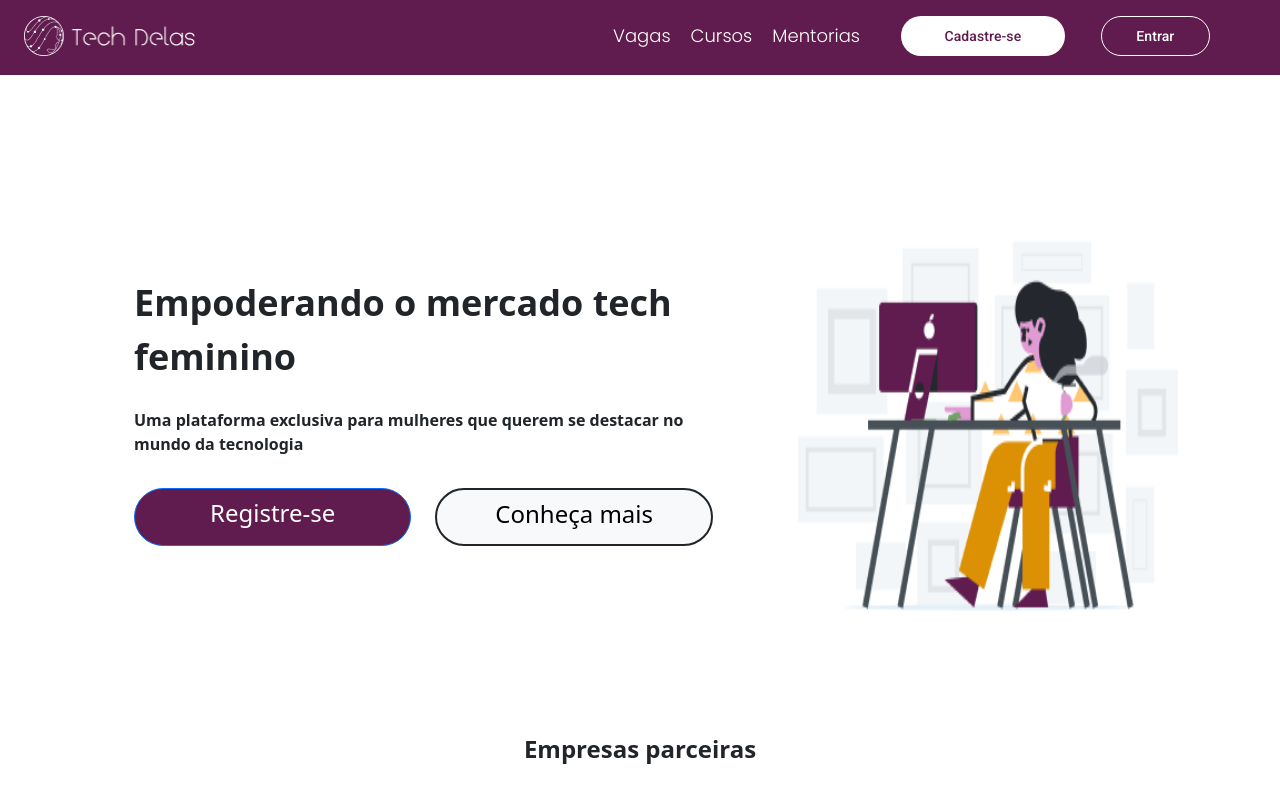
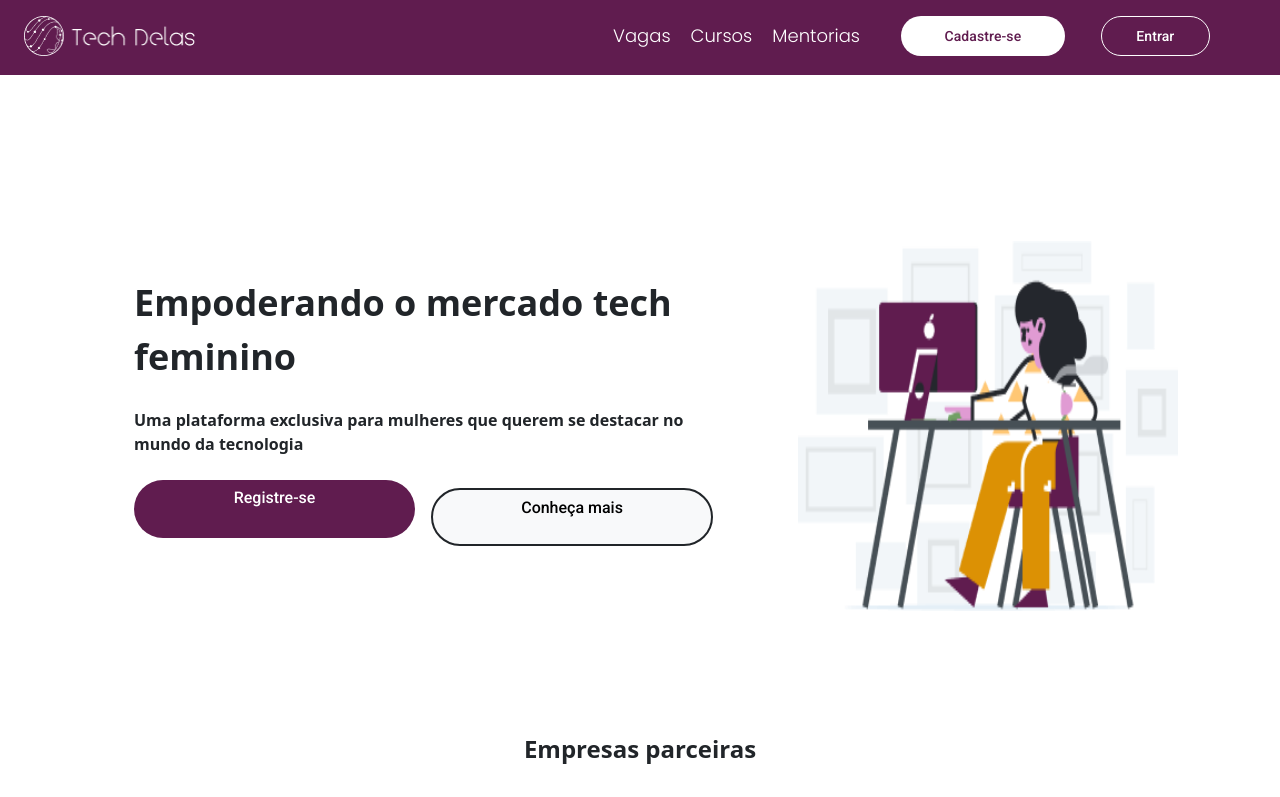
Before and after one commit to FelixMembrive/desafio-final-gama-academy-gr2, a React (Vite) app: page /home in a window 1280 px wide. Shown: the top 797 px of the page. Built offline with nearby package versions, Linux system fonts and the light colour scheme.

Commit message:
finalizado buttons hero

```diff
--- a/src/componentes/Hero/index.tsx
+++ b/src/componentes/Hero/index.tsx
@@ -28,8 +28,8 @@ export default function Hero() {
 
                        <div className="btn_reco  ">
 
-                            <LinkButton className=" btn btn001 rounded-pill fs-4 me-3 me-md-2 mt-4 mt-md-3"  to="" text="Registre-se"></LinkButton>
-                            <LinkButton className="btn002 btn-light border border-dark border-2 rounded-pill fs-4 me-3 me-md-2 ms-0 ms-md-3 mt-3" to="" text="Conheça mais"></LinkButton>
+                            <LinkButton className=" btn btn001 rounded-pill"  to="" text="Registre-se"></LinkButton>
+                            <LinkButton className="btn002 btn-light border border-dark border-2 rounded-pill me-3 me-md-2 ms-0 ms-md-3 mt-3" to="" text="Conheça mais"></LinkButton>
 
                        </div>
                     </Col>
--- a/src/componentes/Hero/styles.scss
+++ b/src/componentes/Hero/styles.scss
@@ -3,9 +3,12 @@
 @import "../../colors.scss";
 @import "../../spacing.scss";
 
+
+
 .cont00{
+    margin-bottom: 49px;
+    height: 1165px;
 
-    height: 1165px;
 
     @media (min-width:440px) {
         height:1130px;
@@ -13,10 +16,12 @@
     }
     @media (min-width:516px) {
         height:1090px;
+        margin-bottom: 85px;
 
     }
     @media (min-width:768px) {
         height:870px;
+        margin-bottom: 34px;
 
     }
     @media (min-width:992px) {
@@ -33,46 +38,6 @@
     }
 };
 
-
-.colimgtopo{
-    display: flex;
-    align-items: center;
-    justify-content: center;
-
-
-}
-.imgtopo{
-    width: 326px;
-    height: 274px;
-    margin-top: 48px;
-
-
-
-     @media (min-width:992px) {
-        margin-top: 62px;
-        margin-left: 66px;
-
-    }
-
-    @media (min-width:1200px) {
-        width: 380px;
-        height: 370px;
-        margin-top: 169px;
-        margin-right: 155px;
-        margin-bottom: 120px;
-        margin-left: 200px;
-
-    }
-
-    @media (min-width:1400px) {
-        width: 400px;
-        height: 390px;
-        margin-top: 169px;
-        margin-right: 155px;
-        margin-bottom: 150px;
-        margin-left: 100px;
-    }
-}
 
 .grupotexto{
         margin-top:150px;
@@ -146,9 +111,16 @@
 
 .btn001{
     width: 343px;
+    height: 40px;
     background-color: $primary-custom!important;
-    // background: $primary-custom;
-    // color: $primary-custom ;
+    border: none!important;
+    align-items: center!important;
+    text-align: center!important;
+    font-family: 'Roboto', sans-serif !important;
+    font-weight: 500 !important;
+    font-size: 16px !important;
+
+
 
     @media (min-width:770px) {
         font-size: 18px;
@@ -162,17 +134,18 @@
         width: 343px;
 
       }
-    // @media (min-width:1400px) {
-
-    //   width: 278px;
-
-    // }
 
 }
 
 .btn002{
 
     width: 343px;
+    height: 40px;
+    align-items: center!important;
+    text-align: center!important;
+    font-family: 'Roboto', sans-serif !important;
+    font-weight: 500 !important;
+    font-size: 16px !important;
 
     @media (min-width:770px) {
        font-size: 18px;
@@ -193,6 +166,44 @@
 
 }
 
+.colimgtopo{
+    display: flex;
+    align-items: center;
+    justify-content: center;
+}
+
+.imgtopo{
+    width: 326px;
+    height: 274px;
+    margin-top: 48px;
+
+
+
+     @media (min-width:992px) {
+        margin-top: 62px;
+        margin-left: 66px;
+
+    }
+
+    @media (min-width:1200px) {
+        width: 380px;
+        height: 370px;
+        margin-top: 169px;
+        margin-right: 155px;
+        margin-bottom: 120px;
+        margin-left: 200px;
+
+    }
+
+    @media (min-width:1400px) {
+        width: 400px;
+        height: 390px;
+        margin-top: 169px;
+        margin-right: 155px;
+        margin-bottom: 150px;
+        margin-left: 100px;
+    }
+}
 
 .textoemppar2{
     font-size: 20px;
@@ -224,6 +235,13 @@
 
 }
 
+.textcenter{
+
+    @media (min-width:1200px) {
+        padding-bottom: 200px;
+
+        }
+    }
 
 .grupologoemp{
    height: 96px;
@@ -234,7 +252,6 @@
 
 //     }
 }
-
 
 .logo001{
     width: 163px;
@@ -354,26 +371,3 @@
     }
 
 }
-
-
-
-.textcenter{
-
-    @media (min-width:1200px) {
-        padding-bottom: 200px;
-
-        }
-    }
-.cont00{
-    margin-bottom: 49px;
-
-    @media(min-width:516px){
-        margin-bottom: 85px;
-
-    }
-
-    @media(min-width:768px){
-        margin-bottom: 34px;
-
-    }
-}
```
